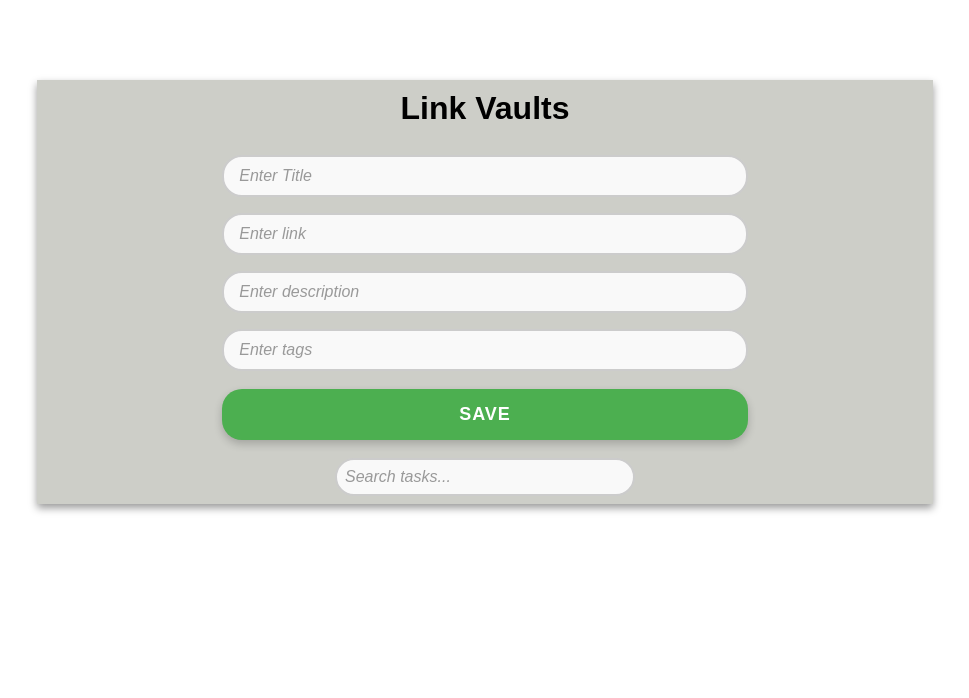
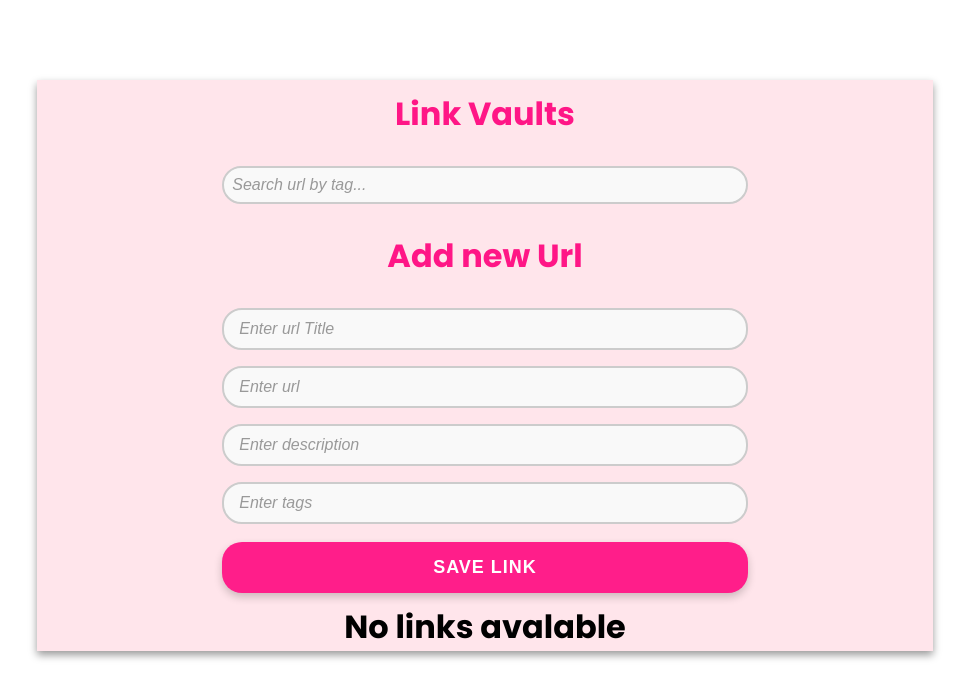
Before and after one commit to PLThabangR/Vault-app, a React (Vite) app: page / in a window 1280 px wide. Shown: the top 698 px of the page, without its empty margins (155-1124 px from the left). Built offline with nearby package versions, Linux system fonts and the light colour scheme.

Commit message:
Fixed the ui and the styles and fonts and improve the search functionality

```diff
--- a/src/App.css
+++ b/src/App.css
@@ -0,0 +1,5 @@
+//color code
+
+//rgb(255, 22, 134); //pink for headings
+
+// #521384;
--- a/src/components/card/Card.tsx
+++ b/src/components/card/Card.tsx
@@ -23,12 +23,13 @@ const Card = ({userlink, onUpdateUserLink, onDelete} :cardProps) => {
         <section className='card_section' >
             {/* Creating a card using text, button and image */}
 <div className='card_content' >
-        <h1>{userlink.title}</h1>
+
+        <h1 className='card-header'>{userlink.title}</h1>
         <p>{userlink.description}</p>
-        <p>{userlink.tags}</p>
+
        <div className='card-button'>
     {/* Passing the userlink to the onUpdateUserLink function which is on createlink */}
-        <button className='update-button'onClick={() => onUpdateUserLink(userlink.id)} >Update </button>
+        <button className='update-button'onClick={() => onUpdateUserLink(userlink.id,userlink)} >Update </button>
           <span className='delete-icon' onClick={() => onDelete(userlink.id)}><MdDelete style={{fontSize:'1rem'}}/></span>
        </div>
 
--- a/src/index.css
+++ b/src/index.css
@@ -1,3 +1,21 @@
+@import url('https://fonts.googleapis.com/css2?family=Poppins:ital,wght@0,100;0,200;0,300;0,400;0,500;0,600;0,700;0,800;0,900;1,100;1,200;1,300;1,400;1,500;1,600;1,700;1,800;1,900&display=swap');
+
 *{
   margin:0;
 }
+
+body{
+
+    font-family: 'Poppins', sans-serif;
+      font-weight: 200;
+
+  font-style: normal;
+
+}
+
+
+/* responsive  */
+
+@media(max-width: 1024px){
+
+}
--- a/src/pages/AddLinkPage/CreateLink.tsx
+++ b/src/pages/AddLinkPage/CreateLink.tsx
@@ -1,7 +1,7 @@
 import Card from "../../components/card/Card"
-import Search from "../../components/form/Search"
+
 import "./createLink.css"
-import {  use, useEffect, useState } from 'react'
+import {  useEffect, useState } from 'react'
 
 
   interface userLinkInterface{
@@ -28,6 +28,9 @@ const CreateLink = () => {
     return userLinks ? JSON.parse(userLinks) : [];
    }))
 
+      const [filteredLinkArray, setFilteredLinkArray] = useState<userLinkInterface[]>([]);
+      //search state
+      const [search, setSearch] = useState('');
    //title state
    const [title, setTitle] = useState('');
    //link state
@@ -37,33 +40,90 @@ const CreateLink = () => {
    //tags state
    const [tags, setTags] = useState('');
 
+
+
+
+
+//displaysearrh card using link
+const DisplaySearchCard = () =>{
+   //search array
+    return (
+      filteredLinkArray.map((userlink) => (
+
+        <Card key={userlink.id}
+        userlink={userlink}
+        onUpdateUserLink={onUpdateUserLink}
+        onDelete={onDeleteUserLink}
+
+        />
+      ))
+    )
+}
+
+ const DisplayLink=()=>{
+    return (
+      userlinks.map((userlink) => (
+
+        <Card key={userlink.id}
+        userlink={userlink}
+        onUpdateUserLink={onUpdateUserLink}
+        onDelete={onDeleteUserLink}
+
+        />
+      ))
+    )
+ }
+
+
+
 //Handle form changes
    const handleTitleChange = (event: React.ChangeEvent<HTMLInputElement>) => {
-     setTitle(event.target.value);
+    //Convert the first letter of the title to uppercase
+    const title = event.target.value;
+    //Set the title\
+     //Convert the first letter of the link to uppercase and join the string
+
+    const titleToUppercase = title.charAt(0).toUpperCase() + title.slice(1);
+    setTitle(titleToUppercase);
    };
    const handleLinkChange = (event: React.ChangeEvent<HTMLInputElement>) => {
-     setLink(event.target.value);
+    const link = event.target.value;
+   setLink(link);
    };
    const handleDescriptionChange = (event: React.ChangeEvent<HTMLInputElement>) => {
-     setDescription(event.target.value);
+    const description = event.target.value;
+    const descriptionToUppercase = description.charAt(0).toUpperCase() + description.slice(1)
+     setDescription(descriptionToUppercase);
    };
    const handleTagsChange = (event: React.ChangeEvent<HTMLInputElement>) => {
-     setTags(event.target.value);
+    const tags = event.target.value;
+    const tagsToUppercase = tags.charAt(0).toUpperCase() + tags.slice(1)
+
+     setTags(tagsToUppercase);
    };
+
+   const handleSearchChange = (event: React.ChangeEvent<HTMLInputElement>) => {
+    const searchTearm = event.target.value;
+    setSearch(searchTearm);
+   };
+
+
 
    //Handle form submission when the user clicks the submit button
    const handleSubmit = (event: React.FormEvent<HTMLFormElement>) => {
      event.preventDefault();
-
      //Do nothing if title, link or description is empty
-     if(!title || !link || !description) return
+     if(!title || !link || !description) return alert('Please fill in all fields');
      //create new link object
      const newLink: userLinkInterface  = {
       //Increase the id by 1 using the length of the userlinks
-      id: userlinks.length + 1,
+      id: Math.floor(Math.random() * 1000),
        title, link, description, tags };
      //Add new link to userlinks using the spread operator
      setUserLinks(userlinks=>[...userlinks, newLink]);
+
+     //Save userlinks to localstorage and convert json to a string
+     localStorage.setItem('userlinks', JSON.stringify(userlinks));
      //Reset the form values after saving
      setTitle('');
      setLink('');
@@ -75,7 +135,7 @@ const CreateLink = () => {
    //  event.preventDefault();
      //Map throught the list look for the userlink with the same id
      //Update the userlink
-      console.log("Update",id)
+
 
       //looping thrpugh the userlinks and update the userlink with the same id
      setUserLinks(previousState => previousState.map(userlink => userlink.id === id ? {...userlink, title, link, description, tags} : userlink) )
@@ -87,16 +147,31 @@ const CreateLink = () => {
      setTags('');
     };
 
-   //Save userlinks to localstorage
-  useEffect(()=>{
-    //Save userlinks to localstorage and convert json to a string
+    //Save userlinks to localstorage
+   useEffect(()=>{
+     //Save userlinks to localstorage and convert json to a string
      localStorage.setItem('userlinks', JSON.stringify(userlinks));
-
-     console.log("User link values ",userlinks)
+   },[userlinks])
 
 
-     //let the use effect run only when the userlinks change
-  },[userlinks])
+   //well call this function when the search term changes
+   //the use effect changes the ui dynamically as input is typed
+  useEffect(()=>{
+
+  //  handleSearchFunction()
+  //check if the search is empty or not
+    if(search.length > 0){
+     // filteredLinkArray =userlinks.filter((userlink) => userlink.tags?.toLowerCase().includes(search.toLowerCase()))
+     const filteredLinks = userlinks.filter((userlink) => userlink.tags?.toLowerCase().includes(search.toLowerCase()));
+     console.log("filteredLinks",filteredLinks)
+     //Set the filtered userlinks to the array
+     setFilteredLinkArray(filteredLinks);
+
+    }else{
+      setFilteredLinkArray([]);
+      console.log("filteredLinks",filteredLinkArray)
+     }
+  },[search.length>0])
 
  //Update userlink
 
@@ -111,15 +186,28 @@ const CreateLink = () => {
 
   return (
     <div className="create-link-container">
+      {/* Search component */}
+         {/* <Search  userlinks={userlinks}/> */}
+       <div className="search-container">
+          <input
+        type="text"
+        placeholder="Search url by tag..."
+        value={search}
+        onChange={(e) => handleSearchChange(e)}
+        style={{ padding: "8px" }}
+      />
+       </div>
+
         {/*submit form  */}
   <form onSubmit={handleSubmit}>
     {/* input fields */}
+     <h1 className='heading'>Add new Url</h1>
      <div>
-        <input type="text" value={title} onChange={(e)=>handleTitleChange(e)} placeholder='Enter Title'/>
+        <input type="text" value={title} onChange={(e)=>handleTitleChange(e)} placeholder='Enter url Title'/>
     </div>
 
     <div>
-        <input type="text" value={link} onChange={(e)=>handleLinkChange(e)} placeholder='Enter link'/>
+        <input type="text" value={link} onChange={(e)=>handleLinkChange(e)} placeholder='Enter url'/>
     </div>
     <div>
         <input type="text" value={description} onChange={(e)=> handleDescriptionChange(e)} placeholder='Enter description'/>
@@ -128,22 +216,29 @@ const CreateLink = () => {
         <input type="text" value={tags} onChange={(e)=> handleTagsChange(e)} placeholder='Enter tags'/>
     </div>
 
-    <button type="submit" value="Submit">Save</button>
+    <button type="submit" value="Submit">Save link</button>
   </form>
 
-    <Search  userlinks={userlinks}/>
+
 
     {/* Display userlinks */}
-   <div className="card-container"> { userlinks.map((userlink) => (
 
-        <Card key={userlink.id}
-        userlink={userlink}
-        onUpdateUserLink={onUpdateUserLink}
-        onDelete={onDeleteUserLink}
+    <div>
 
-        />
-      ))}
+      {/* Display userlinks */}
+      {userlinks.length>0?(<h1>Links avalable</h1>):(<h1>No links avalable</h1>)}
+
+<div className="card-container">
+  {
+
+        filteredLinkArray.length>0? DisplaySearchCard():DisplayLink()
+
+
+  }
       </div>
+
+    </div>
+
 
     </div>
   )
--- a/src/pages/AddLinkPage/createLink.css
+++ b/src/pages/AddLinkPage/createLink.css
@@ -15,7 +15,7 @@ input{
 }
 
 input:hover{
-    border-color: #007bff; /* Blue border on focus */
+    border-color: #521384; /* purple border on focus */
         box-shadow: 0 0 5px rgba(0, 123, 255, 0.5); /* Subtle blue shadow */
         outline: none; /* Remove default browser outline */
 }
@@ -23,7 +23,9 @@ input:hover{
   input::placeholder {
         color: #999;
         font-style: italic;
+
     }
+
 
         input{
         transition: border-color 0.3s ease, box-shadow 0.3s ease;
@@ -32,7 +34,7 @@ input:hover{
 button{
   width: 60%;
  /* Basic Styling */
-  background-color: #4CAF50; /* Green */
+  background-color:#FF1E8A;
   color: white;
   padding: 15px 20px;
   border: none;
@@ -56,7 +58,7 @@ button{
 }
 
 button:hover {
-    background-color: #45a049; /* Darker green on hover */
+    background-color:  #521384;; /* Darker green on hover */
   box-shadow: 0 6px 12px rgba(0, 0, 0, 0.3); /* Larger shadow on hover */
   transform: translateY(-3px); /* Slight lift on hover */
 }
@@ -70,16 +72,12 @@ button:hover {
 .card-container{
   display:flex;
   flex-direction:row;
-  justify-content:space-around;
+  justify-content:flex-start;
   align-items:center;
   align-content:center;
   flex-wrap:wrap;
+}
 
-
-}
-.card-container{
-
-}
 
 /* Mobile view */
 @media only screen and (max-width: 760px) {
--- a/src/pages/HomePage/home.css
+++ b/src/pages/HomePage/home.css
@@ -1,9 +1,11 @@
 .heading{
      text-align: center;
-    font-size:bold;
+
+    font-size: 15px
     font-family:sans-serif;
     margin:10px;
-    padding:10px
+    padding:10px;
+    color:rgb(255, 22, 134);
 }
 
 .home-container{
@@ -12,7 +14,7 @@ heigth:100%;
   max-width:70%;
      box-shadow: 0 4px 8px 0 rgba(0,0,0,0.4);
      transition: 0.3s;
-   background-color: #cdcec8ff;
+ background-color: #FFE5EB;
     box-sizing: border-box;
     margin-top:5rem;
 }
@@ -24,7 +26,7 @@ heigth:100%;
   max-width:100%;
      box-shadow: 0 4px 8px 0 rgba(0,0,0,0.4);
      transition: 0.3s;
-   background-color: #cdcec8ff;
+    background-color: #FFE5EB;
     box-sizing: border-box;
     margin-top:2rem;
 }
```
Also changed, not shown: src/components/card/card.css (+35 -29 lines).
